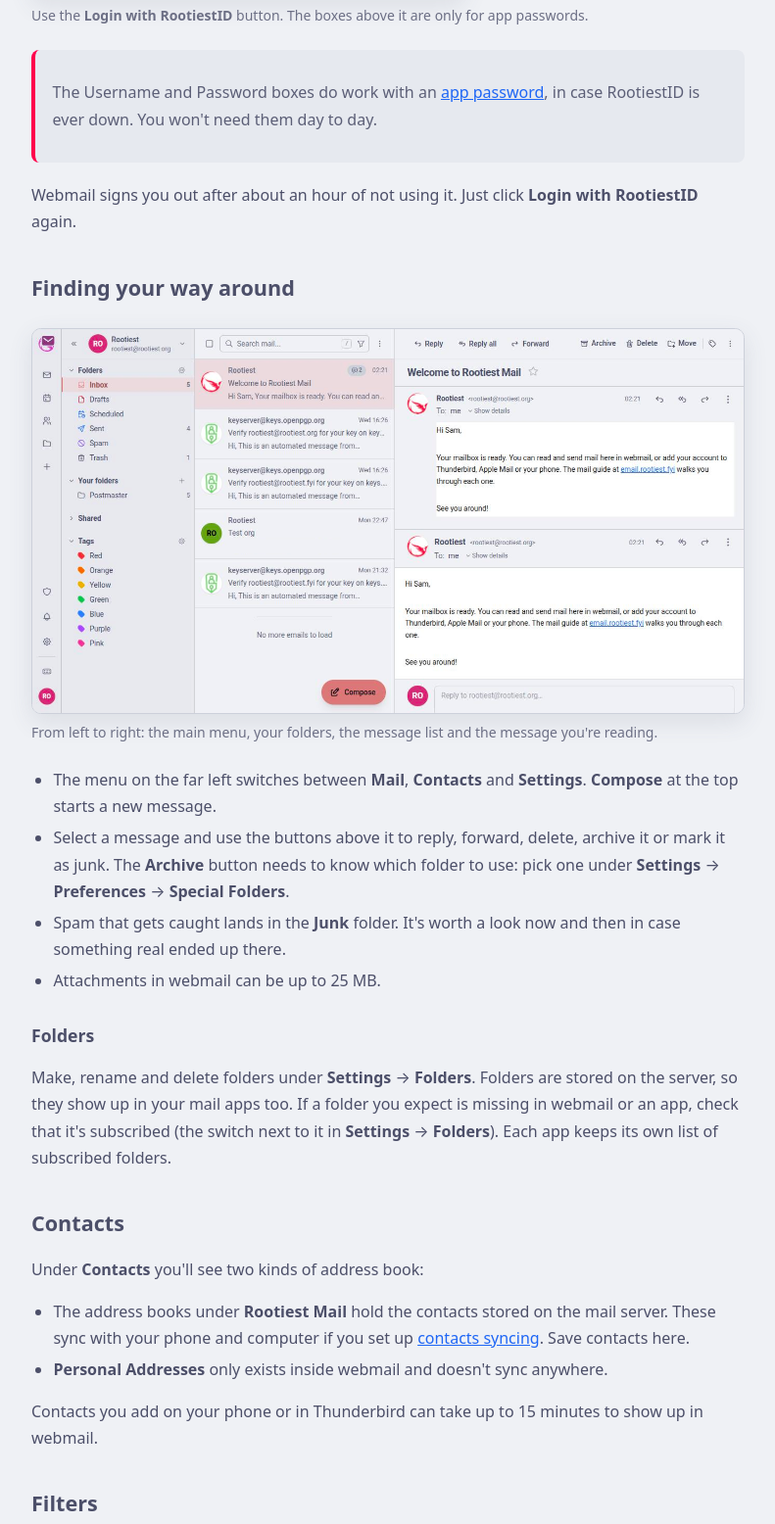
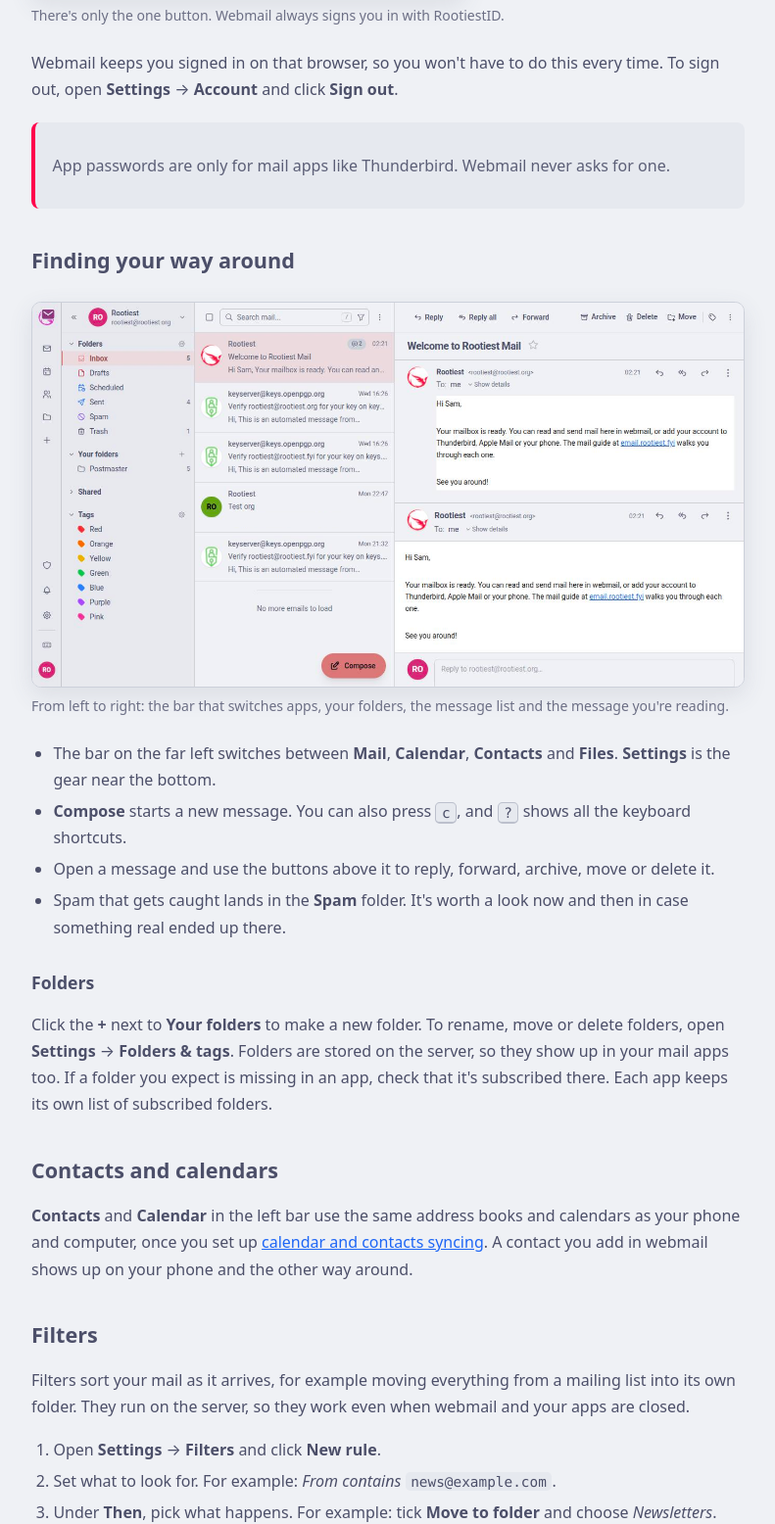
Before and after one commit to rootiest/rootiest-fyi, a plain HTML site: page site/email/webmail/index.html in a window 1280 px wide. Shown: the part 850-2406 px from the top of the page at 98% size, without its empty margins (376-1167 px from the left). Drawn offline with Linux system fonts and the light colour scheme.

Commit message:
feat(email): rewrite the webmail page for bulwark
Webmail is Bulwark since rootiest/rootiest-infra#220. The page now covers signing in with the single SSO button, the left bar (mail, calendar, contacts, files), folders, the new rule form, out of office, sending from an alias through Edit addresses, and installing it as an app with new-mail notifications. Captions and alt text match the new screenshots. The sign-in, addresses and app-passwords pages follow.

```diff
--- a/site/email/webmail/index.html
+++ b/site/email/webmail/index.html
@@ -9,7 +9,7 @@
   <meta charset="utf-8" />
   <meta name="viewport" content="width=device-width, initial-scale=1" />
   <title>Webmail - Rootiest Mail guide</title>
-  <meta name="description" content="Read and send Rootiest Mail in your browser, and set up contacts, filters and out-of-office replies." />
+  <meta name="description" content="Read and send Rootiest Mail in your browser, and set up filters, out-of-office replies and notifications." />
   <meta name="robots" content="index, follow" />
   <meta name="author" content="Chris Laprade" />
   <meta name="color-scheme" content="light dark" />
@@ -25,14 +25,14 @@
   <meta property="og:url" content="https://email.rootiest.fyi/webmail/" />
   <meta property="og:type" content="website" />
   <meta property="og:title" content="Webmail - Rootiest Mail guide" />
-  <meta property="og:description" content="Read and send Rootiest Mail in your browser, and set up contacts, filters and out-of-office replies." />
+  <meta property="og:description" content="Read and send Rootiest Mail in your browser, and set up filters, out-of-office replies and notifications." />
   <meta property="og:image" content="https://icons.rootiest.fyi/social/mail.png" />
   <meta property="og:image:width" content="1200" />
   <meta property="og:image:height" content="630" />
   <meta property="og:image:alt" content="Rootiest Mail: set up mail, calendars and contacts" />
   <meta name="twitter:card" content="summary_large_image" />
   <meta name="twitter:title" content="Webmail - Rootiest Mail guide" />
-  <meta name="twitter:description" content="Read and send Rootiest Mail in your browser, and set up contacts, filters and out-of-office replies." />
+  <meta name="twitter:description" content="Read and send Rootiest Mail in your browser, and set up filters, out-of-office replies and notifications." />
   <meta name="twitter:image" content="https://icons.rootiest.fyi/social/mail.png" />
 </head>
 
@@ -69,67 +69,75 @@
       </nav>
       <main id="main" class="guide">
 <h1>Webmail</h1>
-<p>Webmail lets you use Rootiest Mail from any browser without setting anything up. It lives at <a href="https://webmail.rootiest.dev">webmail.rootiest.dev</a> and works on phones too.</p>
+<p>Webmail lets you use Rootiest Mail from any browser without setting anything up. It lives at <a href="https://webmail.rootiest.dev">webmail.rootiest.dev</a> and works on phones too. Your mail, calendar and contacts are all in one place there.</p>
 
 <h2>Signing in</h2>
 <ol>
   <li>Go to <a href="https://webmail.rootiest.dev">webmail.rootiest.dev</a>.</li>
-  <li>Click <strong>Login with RootiestID</strong> under the form. Ignore the Username and Password boxes above it.</li>
+  <li>Click <strong>Sign in with SSO</strong>.</li>
   <li>Sign in to RootiestID if it asks. You land in your inbox.</li>
 </ol>
 
-<figure class="shot" data-shot="webmail-login"><img src="../shots/webmail-login.png" alt="The webmail sign-in page, with the Login with RootiestID button below the username and password boxes." loading="lazy" /><figcaption>Use the <strong>Login with RootiestID</strong> button. The boxes above it are only for app passwords.</figcaption></figure>
+<figure class="shot" data-shot="webmail-login"><picture><source srcset="../shots/webmail-login-dark.png" media="(prefers-color-scheme: dark)" /><img src="../shots/webmail-login.png" alt="The webmail sign-in page: the Rootiest Mail logo and a single Sign in with SSO button." loading="lazy" /></picture><figcaption>There's only the one button. Webmail always signs you in with RootiestID.</figcaption></figure>
+
+<p>Webmail keeps you signed in on that browser, so you won't have to do this every time. To sign out, open <strong>Settings</strong> → <strong>Account</strong> and click <strong>Sign out</strong>.</p>
 
 <aside class="note">
-  <p>The Username and Password boxes do work with an <a href="../app-passwords/">app password</a>, in case RootiestID is ever down. You won't need them day to day.</p>
+  <p>App passwords are only for mail apps like Thunderbird. Webmail never asks for one.</p>
 </aside>
 
-<p>Webmail signs you out after about an hour of not using it. Just click <strong>Login with RootiestID</strong> again.</p>
-
 <h2>Finding your way around</h2>
-<figure class="shot" data-shot="webmail-inbox"><img src="../shots/webmail-inbox.png" alt="The webmail main screen: the menu on the far left, the folder list, the message list and the open message." loading="lazy" /><figcaption>From left to right: the main menu, your folders, the message list and the message you're reading.</figcaption></figure>
+<figure class="shot" data-shot="webmail-inbox"><picture><source srcset="../shots/webmail-inbox-dark.png" media="(prefers-color-scheme: dark)" /><img src="../shots/webmail-inbox.png" alt="The webmail main screen: the bar on the far left, the folder list, the message list and the open message." loading="lazy" /></picture><figcaption>From left to right: the bar that switches apps, your folders, the message list and the message you're reading.</figcaption></figure>
 <ul>
-  <li>The menu on the far left switches between <strong>Mail</strong>, <strong>Contacts</strong> and <strong>Settings</strong>. <strong>Compose</strong> at the top starts a new message.</li>
-  <li>Select a message and use the buttons above it to reply, forward, delete, archive it or mark it as junk. The <strong>Archive</strong> button needs to know which folder to use: pick one under <strong>Settings</strong> → <strong>Preferences</strong> → <strong>Special Folders</strong>.</li>
-  <li>Spam that gets caught lands in the <strong>Junk</strong> folder. It's worth a look now and then in case something real ended up there.</li>
-  <li>Attachments in webmail can be up to 25 MB.</li>
+  <li>The bar on the far left switches between <strong>Mail</strong>, <strong>Calendar</strong>, <strong>Contacts</strong> and <strong>Files</strong>. <strong>Settings</strong> is the gear near the bottom.</li>
+  <li><strong>Compose</strong> starts a new message. You can also press <kbd>c</kbd>, and <kbd>?</kbd> shows all the keyboard shortcuts.</li>
+  <li>Open a message and use the buttons above it to reply, forward, archive, move or delete it.</li>
+  <li>Spam that gets caught lands in the <strong>Spam</strong> folder. It's worth a look now and then in case something real ended up there.</li>
 </ul>
 
 <h3 id="folders">Folders</h3>
-<p>Make, rename and delete folders under <strong>Settings</strong> → <strong>Folders</strong>. Folders are stored on the server, so they show up in your mail apps too. If a folder you expect is missing in webmail or an app, check that it's subscribed (the switch next to it in <strong>Settings</strong> → <strong>Folders</strong>). Each app keeps its own list of subscribed folders.</p>
+<p>Click the <strong>+</strong> next to <strong>Your folders</strong> to make a new folder. To rename, move or delete folders, open <strong>Settings</strong> → <strong>Folders &amp; tags</strong>. Folders are stored on the server, so they show up in your mail apps too. If a folder you expect is missing in an app, check that it's subscribed there. Each app keeps its own list of subscribed folders.</p>
 
-<h2 id="contacts">Contacts</h2>
-<p>Under <strong>Contacts</strong> you'll see two kinds of address book:</p>
-<ul>
-  <li>The address books under <strong>Rootiest Mail</strong> hold the contacts stored on the mail server. These sync with your phone and computer if you set up <a href="../calendars-contacts/">contacts syncing</a>. Save contacts here.</li>
-  <li><strong>Personal Addresses</strong> only exists inside webmail and doesn't sync anywhere.</li>
-</ul>
-<p>Contacts you add on your phone or in Thunderbird can take up to 15 minutes to show up in webmail.</p>
+<h2 id="contacts">Contacts and calendars</h2>
+<p><strong>Contacts</strong> and <strong>Calendar</strong> in the left bar use the same address books and calendars as your phone and computer, once you set up <a href="../calendars-contacts/">calendar and contacts syncing</a>. A contact you add in webmail shows up on your phone and the other way around.</p>
 
 <h2 id="filters">Filters</h2>
 <p>Filters sort your mail as it arrives, for example moving everything from a mailing list into its own folder. They run on the server, so they work even when webmail and your apps are closed.</p>
 <ol>
-  <li>Open <strong>Settings</strong> → <strong>Filters</strong>.</li>
-  <li>Click <strong>Create</strong>, fill in the <strong>Filter name</strong>, and set the rule. For example: <em>From</em> <em>contains</em> <code>news@example.com</code>, then <em>Move message to</em> <em>Newsletters</em>.</li>
+  <li>Open <strong>Settings</strong> → <strong>Filters</strong> and click <strong>New rule</strong>.</li>
+  <li>Set what to look for. For example: <em>From</em> <em>contains</em> <code>news@example.com</code>.</li>
+  <li>Under <strong>Then</strong>, pick what happens. For example: tick <strong>Move to folder</strong> and choose <em>Newsletters</em>.</li>
   <li>Click <strong>Save</strong>.</li>
 </ol>
-<figure class="shot" data-shot="webmail-filter"><img src="../shots/webmail-filter.png" alt="The new filter form in webmail, with a rule that moves messages from one sender into a folder." loading="lazy" /><figcaption>A filter that moves one sender's mail into its own folder.</figcaption></figure>
+<figure class="shot" data-shot="webmail-filter"><picture><source srcset="../shots/webmail-filter-dark.png" media="(prefers-color-scheme: dark)" /><img src="../shots/webmail-filter.png" alt="The New rule form in webmail: if From contains news@example.com, then move the message to the Newsletters folder." loading="lazy" /></picture><figcaption>A rule that moves one sender's mail into its own folder.</figcaption></figure>
+
+<p>If you know Sieve (the language filters are written in), <strong>Edit rules as code</strong> lets you write them by hand.</p>
 
 <h2 id="out-of-office">Out of office replies</h2>
 <p>To answer mail automatically while you're away:</p>
 <ol>
-  <li>Open <strong>Settings</strong> → <strong>Out of Office</strong>.</li>
-  <li>Fill in the <strong>Subject</strong> and <strong>Body</strong>. If you know when you'll be back, set the <strong>Start time</strong> and <strong>End time</strong> and it turns itself on and off.</li>
-  <li>Set <strong>Status</strong> to <strong>On</strong> and click <strong>Save</strong>. When you're back (and didn't set an end time), set it to <strong>Off</strong> again.</li>
+  <li>Open <strong>Settings</strong> → <strong>Out of office</strong>.</li>
+  <li>Write the <strong>Subject</strong> and <strong>Message</strong> people get back. If you know when you'll be away, fill in <strong>From</strong> and <strong>Until</strong> and it turns itself on and off.</li>
+  <li>Turn on <strong>Reply automatically</strong>. When you're back (and didn't set an end date), turn it off again.</li>
 </ol>
-<figure class="shot" data-shot="webmail-out-of-office"><img src="../shots/webmail-out-of-office.png" alt="The Out of Office settings in webmail with a subject, a message and start and end dates." loading="lazy" /><figcaption>The <strong>Out of Office</strong> settings.</figcaption></figure>
+<figure class="shot" data-shot="webmail-out-of-office"><picture><source srcset="../shots/webmail-out-of-office-dark.png" media="(prefers-color-scheme: dark)" /><img src="../shots/webmail-out-of-office.png" alt="The Out of office settings in webmail: the Reply automatically switch, who to reply to, optional start and end dates, and the subject and message of the reply." loading="lazy" /></picture><figcaption>The <strong>Out of office</strong> settings. <strong>Reply to</strong> can limit replies to people you know.</figcaption></figure>
 
 <aside class="note">
   <p>Your account page at mail.rootiest.dev also has sections for mail rules and a vacation response. Please stick to webmail for filters and out-of-office replies so you only have one set of rules to keep track of.</p>
 </aside>
 
 <h2 id="sending-from-another-address">Sending from another address</h2>
-<p>If you have an <a href="../addresses/">alias</a>, you can send from it. Go to <strong>Settings</strong> → <strong>Identities</strong>, click <strong>Create</strong>, and put the alias in the <strong>Email</strong> box. When you write a message, pick it in the <strong>From</strong> menu.</p>
+<p>If you have an <a href="../addresses/">alias</a>, you can send from it:</p>
+<ol>
+  <li>Open <strong>Settings</strong> → <strong>Account</strong> and click <strong>Edit addresses…</strong> under <strong>Email addresses</strong>.</li>
+  <li>Click <strong>Add address</strong>, put the alias in <strong>Email address</strong>, and click <strong>Save</strong>. You can give it its own name and signature too.</li>
+  <li>When you write a message, click <strong>From</strong> and pick the alias.</li>
+</ol>
+<p>To have replies go out from whichever address the mail was sent to, turn on <strong>Reply from the address it was sent to</strong> under <strong>Settings</strong> → <strong>Composing</strong>. <a href="../addresses/#masked-addresses">Masked addresses</a> can't be used here, because they only receive.</p>
+
+<h2 id="app-and-notifications">Installing it as an app</h2>
+<p>Your browser can install webmail like an app, with its own window and icon. Click <strong>Install</strong> when webmail offers it, or use your browser's install option. On an iPhone, open it in Safari, tap the share button and pick <strong>Add to Home Screen</strong>.</p>
+<p>Webmail can also tell you about new mail when it's closed. Click <strong>Turn on for this device</strong> when it asks, or turn it on later under <strong>Settings</strong> → <strong>Notifications</strong>. The notifications go through our own server and never include your mail.</p>
 
         <nav class="pager" aria-label="Previous and next page"><a class="prev" href="../sign-in/"><span>Previous</span>Your account and signing in</a><a class="next" href="../app-passwords/"><span>Next</span>App passwords</a></nav>
       </main>
```
Also changed, not shown: content/email/addresses.html (+1 -1 lines), content/email/app-passwords.html (+1 -0 lines), content/email/sign-in.html (+1 -1 lines), content/email/webmail.html (+36 -28 lines), site/email/addresses/index.html (+1 -1 lines), site/email/app-passwords/index.html (+1 -0 lines), site/email/sign-in/index.html (+1 -1 lines).
